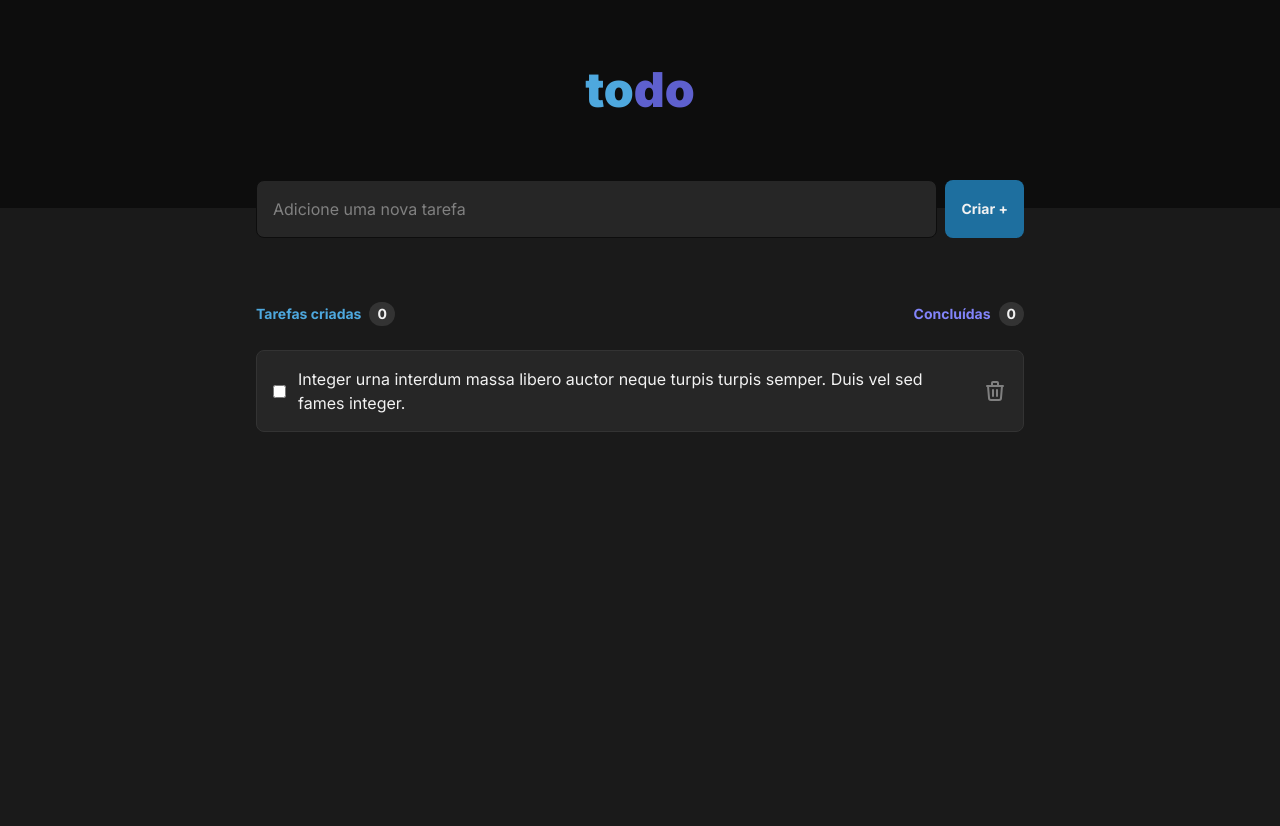
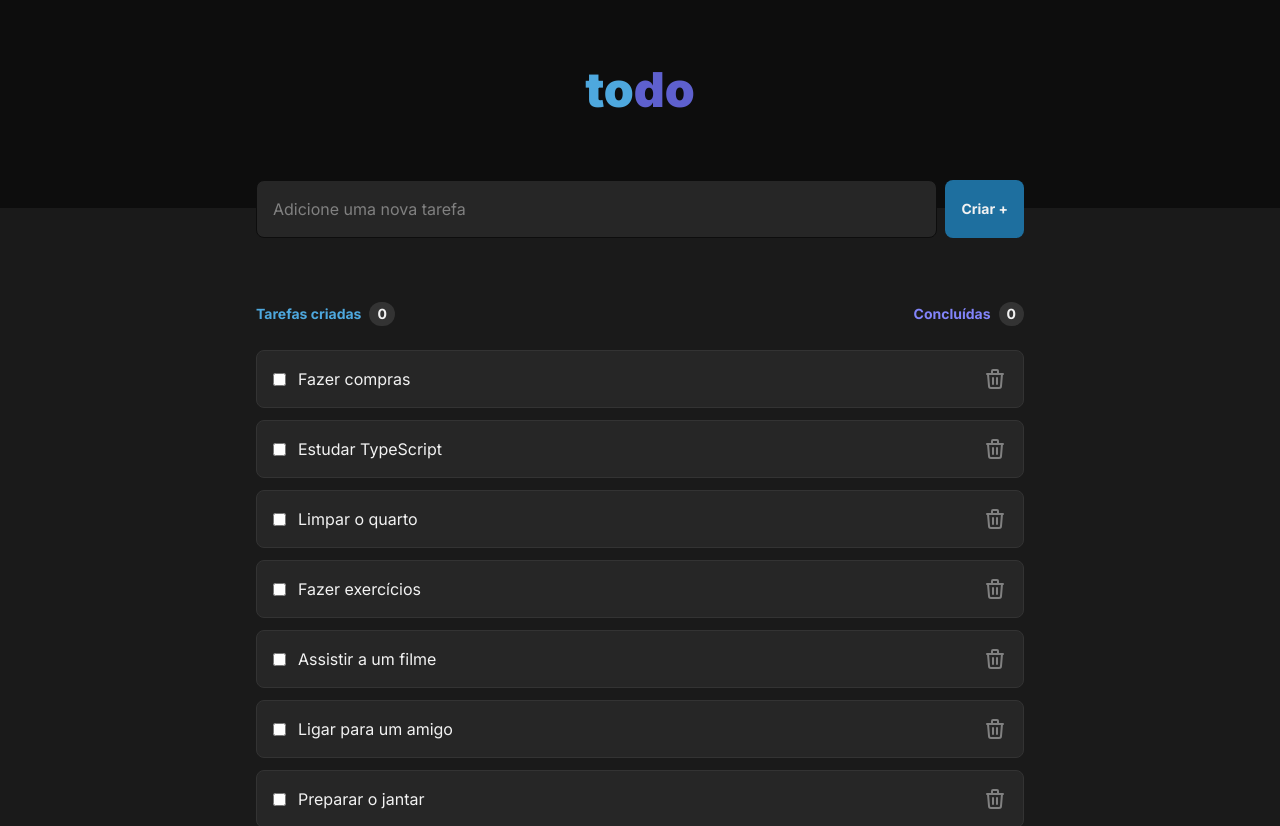
Before and after one commit to gildembergleite/todo-list-web, a Next.js app: page / in a window 1280 px wide. Shown: the top 826 px of the page. Before the commit the page ends 800 px from the top, so only its background shows below. Built offline with nearby package versions, Linux system fonts and the light colour scheme.

Commit message:
feat: list tasks

```diff
--- a/src/app/(home)/page.tsx
+++ b/src/app/(home)/page.tsx
@@ -1,9 +1,25 @@
+'use client'
 import CountBar from '@/components/CountBar'
 import Header from '@/components/Header'
 import InputText from '@/components/InputTask'
-import ListItem from '@/components/ListItem'
+import ToDoList from '@/components/ToDoList'
+import DataServices from '@/services/DataServices'
+import { useEffect, useState } from 'react'
+import { Task } from '../../../data'
 
 export default function Home() {
+  const data = new DataServices()
+  const [listTasks, setListTasks] = useState<Task[]>([])
+
+  useEffect(() => {
+    getData()
+  }, [])
+
+  async function getData() {
+    const listTasks = await data.listTasks()
+    setListTasks([...listTasks])
+  }
+
   return (
     <>
       <Header />
@@ -11,7 +27,7 @@ export default function Home() {
         <div className='w-full max-w-3xl'>
           <InputText />
           <CountBar />
-          <ListItem />
+          <ToDoList data={data} listTasks={listTasks} />
         </div>
       </main>
     </>
--- a/src/components/ListItem.tsx
+++ b/src/components/ListItem.tsx
@@ -1,20 +1,27 @@
-'use client'
-import { useState } from 'react'
+import { Task } from '../../data'
+import DataServices from '@/services/DataServices'
 
-export default function ListItem() {
-  const description = 'Integer urna interdum massa libero auctor neque turpis turpis semper. Duis vel sed fames integer.'
-  const [isCompleted, setIsCompleted] = useState(false)
+interface ListItemProps {
+  data: DataServices
+  task: Task
+}
+
+export default function ListItem({ data, task }: ListItemProps) {
+
+  async function handleMarkTaskAsCompleted(taskId: number) {
+    await data.markTaskAsCompleted(taskId)
+  }
 
   return (
     <div className="flex w-full mb-3 gap-3 items-center p-4 rounded-lg bg-gray-500 border border-gray-400">
       <input
-        onChange={() => setIsCompleted(!isCompleted)}
+        onChange={() => handleMarkTaskAsCompleted(task.id)}
         type="checkbox"
         name="checkTask"
         id="checkTask"
       />
-      <p className={`flex-1 ${isCompleted ? 'line-through text-gray-300' : 'text-gray-100'}`}>
-        {description}
+      <p className={`flex-1 ${task.isCompleted ? 'line-through text-gray-300' : 'text-gray-100'}`}>
+        {task.description}
       </p>
       <button>
         <svg
--- a/src/components/ToDoList.tsx
+++ b/src/components/ToDoList.tsx
@@ -1,7 +1,20 @@
-export default function ToDoList() {
+import DataServices from '@/services/DataServices'
+import ListItem from './ListItem'
+import { Task } from '../../data'
+
+interface ToDoListProps {
+  data: DataServices
+  listTasks: Task[]
+}
+
+export default function ToDoList({ data, listTasks }: ToDoListProps) {
   return (
     <div>
-      Enter
+      {
+        listTasks.map((task) => (
+          <ListItem key={task.id} data={data} task={task} />
+        ))
+      }
     </div>
   )
 }
```
